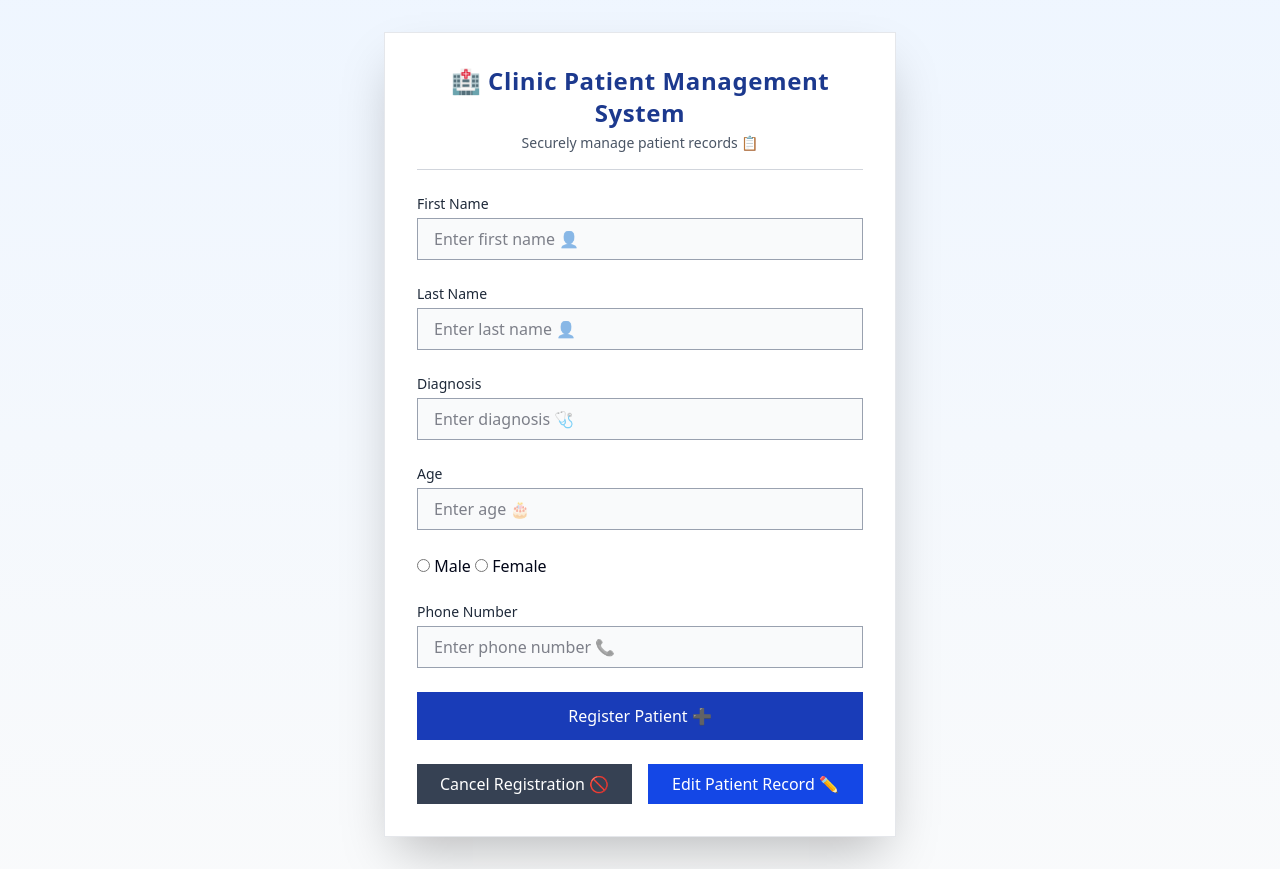
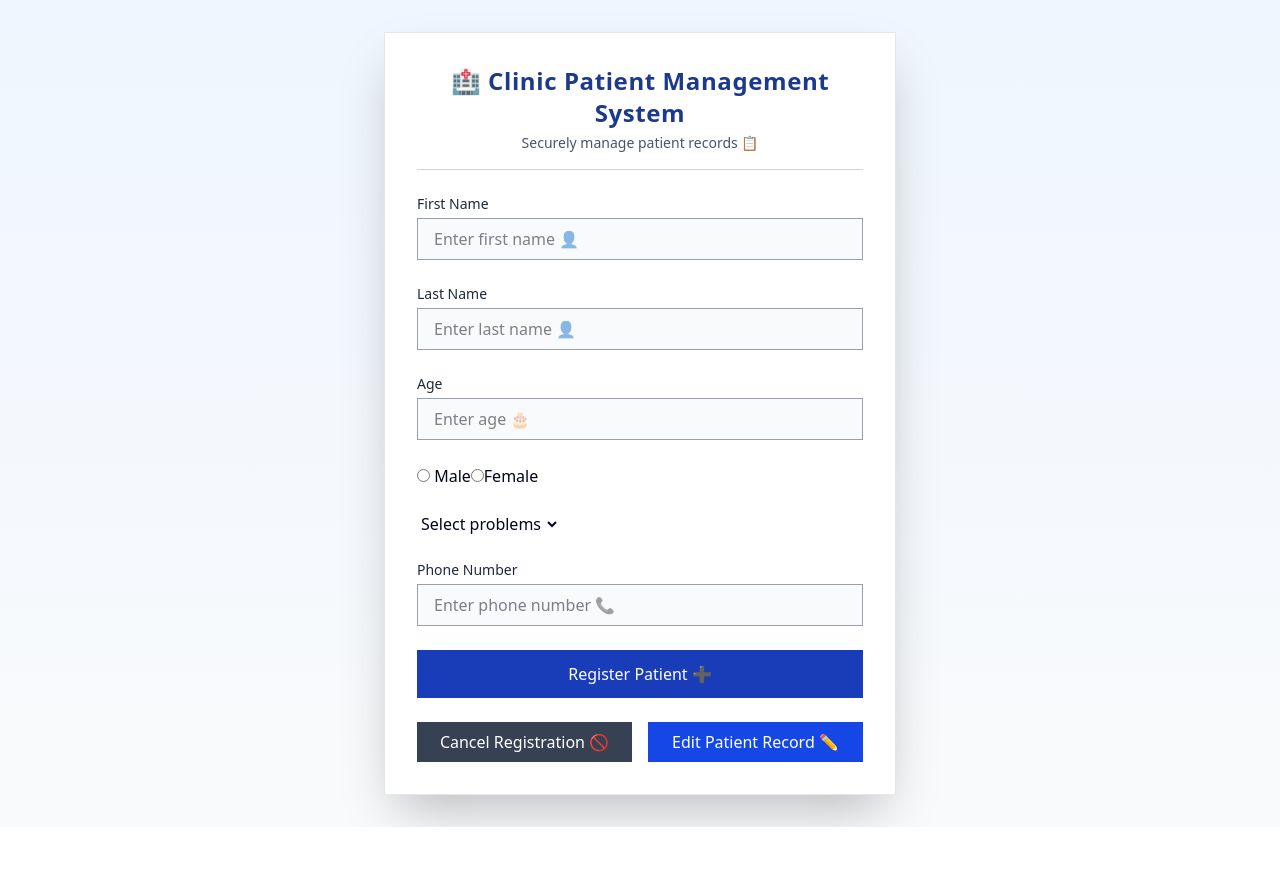
Before and after one commit to Lincoln-Laishram/Registration-system, a React (Vite) app in the folder frontend/: page / in a window 1280 px wide. After the commit the page ends 827 px from the top, so only its background shows below. Built offline with nearby package versions, Linux system fonts and the light colour scheme.

Commit message:
Radio and dropdown added in the homepage

```diff
--- a/frontend/src/Pages/Home.jsx
+++ b/frontend/src/Pages/Home.jsx
@@ -1,18 +1,16 @@
-"use client";
-
 import { useState } from "react";
 import {
   HandleRegister,
   HandleDelete,
   HandleUpdate,
 } from "@/func/Functionality";
-    // Check for empty values
 
 export const Register = () => {
   const [inpt, setInpt] = useState({
     patientFirstName: "",
     patientLastName: "",
     patientAge: "",
+    sex: "",
     disease: "",
     phoneNumber: "",
   });
@@ -35,6 +33,19 @@ export const Register = () => {
       [event.target.name]: event.target.value,
     }));
   };
+
+  const HandleSex = (event) => {
+    setInpt((prev) => ({
+      ...prev,
+      sex: event.target.value,
+    }));
+  };
+  const SelectProblems = (event) => {
+    setInpt((prev) => ({
+     ...prev,
+      disease: event.target.value,
+    }));
+  }
   const HandleCancel = () => {
     setCancelState(true);
     setEnableEdit(false);
@@ -133,20 +144,6 @@ export const Register = () => {
           </div>
           <div className="space-y-1">
             <label className="block text-sm font-medium text-gray-800">
-              Diagnosis
-            </label>
-            <input
-              type="text"
-              value={inpt.disease}
-              name="disease"
-              placeholder="Enter diagnosis 🩺"
-              onChange={HandleChange}
-              required
-              className="w-full px-4 py-2 border border-gray-400 bg-gray-50 focus:outline-none focus:ring-2 focus:ring-blue-700 focus:border-transparent transition duration-150"
-            />
-          </div>
-          <div className="space-y-1">
-            <label className="block text-sm font-medium text-gray-800">
               Age
             </label>
             <input
@@ -160,7 +157,28 @@ export const Register = () => {
             />
           </div>
           <div>
-            <input type="radio" name="gender" value="Male" onClick={(e)=>{console.log(e.target.value)}}/> Male <input type="radio" name="gender" value="Female" onClick={(e)=>{console.log(e.target.value)}}/> Female
+            <input
+              type="radio"
+              name="gender"
+              value="Male"
+              onChange={HandleSex}
+            /> Male
+            <input
+              type="radio"
+              name="gender"
+              value="Female"
+              onChange={HandleSex}
+            />
+            Female
+          </div>
+          <div>
+            <select name="cars" id="cars" onChange={SelectProblems}>
+              <option value="Select problems" hidden>Select problems</option>
+                <option value="Tooth Decay" onChange={SelectProblems}>Tooth Decay</option>
+                <option value="Tooth Sensitivity" onChange={SelectProblems}>Tooth Sensitivity</option>
+                <option value="Gingivitis" onChange={SelectProblems}>Gingivitis</option>
+                <option value="Periodontis" onChange={SelectProblems}>Periodontitis</option>
+            </select>
           </div>
           <div className="space-y-1">
             <label className="block text-sm font-medium text-gray-800">
--- a/frontend/src/Pages/PatientTable.jsx
+++ b/frontend/src/Pages/PatientTable.jsx
@@ -10,7 +10,7 @@ import {
 import { FaRegTrashCan } from "react-icons/fa6";
 
 export const PatientTable = () => {
-  // const [datas, setDatas] = useState([]);
+  const [datas, setDatas] = useState([]);
   const [searchName, setSearchName] = useState("");
 
   let patients = [
@@ -129,24 +129,24 @@ export const PatientTable = () => {
 
   const [toggleRows, setToggleRows] = useState({});
 
-  // useEffect(() => {
-  //   const fetchData = async () => {
-  //     try {
-  //       const response = await fetch(
-  //         `http://localhost:${import.meta.env.VITE_PORT}/patients`
-  //       );
-  //       if (!response.ok) {
-  //         throw new Error(`HTTP error! Status: ${response.status}`);
-  //       }
-  //       const data = await response.json();
-  //       setDatas(data);
-  //       console.log(data);
-  //     } catch (error) {
-  //       console.error("Error:", error);
-  //     }
-  //   };
-  //   fetchData();
-  // }, []);
+  useEffect(() => {
+    const fetchData = async () => {
+      try {
+        const response = await fetch(
+          `http://localhost:${import.meta.env.VITE_PORT}/patients`
+        );
+        if (!response.ok) {
+          throw new Error(`HTTP error! Status: ${response.status}`);
+        }
+        const data = await response.json();
+        setDatas(data);
+        console.log(data);
+      } catch (error) {
+        console.error("Error:", error);
+      }
+    };
+    fetchData();
+  }, []);
 
   const handleToggle = (id) => {
     setToggleRows((prev) => ({
--- a/frontend/src/func/Functionality.jsx
+++ b/frontend/src/func/Functionality.jsx
@@ -1,13 +1,14 @@
-export const HandleRegister = async (event, inpt, setInpt) => {
+export const HandleRegister = async (event, inpt ) => {
     event.preventDefault();
 
     const firstname = inpt.patientFirstName.trim();
     const lastname = inpt.patientLastName.trim();
     const age = inpt.patientAge.toString().trim();
-    const disease = inpt.disease.trim();
+    const disease = inpt.disease?.trim();
     const phoneNumber = inpt.phoneNumber.trim();
+    const sex = inpt.sex?.trim();
 
-    if (!firstname || !lastname || !age || !disease || !phoneNumber) {
+    if (!firstname || !lastname || !age || !disease || !phoneNumber || !sex) {
         alert("Please fill in all fields correctly.");
         return;
     }
@@ -19,6 +20,7 @@ export const HandleRegister = async (event, inpt, setInpt) => {
             body: JSON.stringify({
                 firstname,
                 lastname,
+                sex,
                 age: Number(age),
                 disease,
                 phoneNumber,
```
Also changed, not shown: 1 other file (tests, documents, lock files or other folders).
